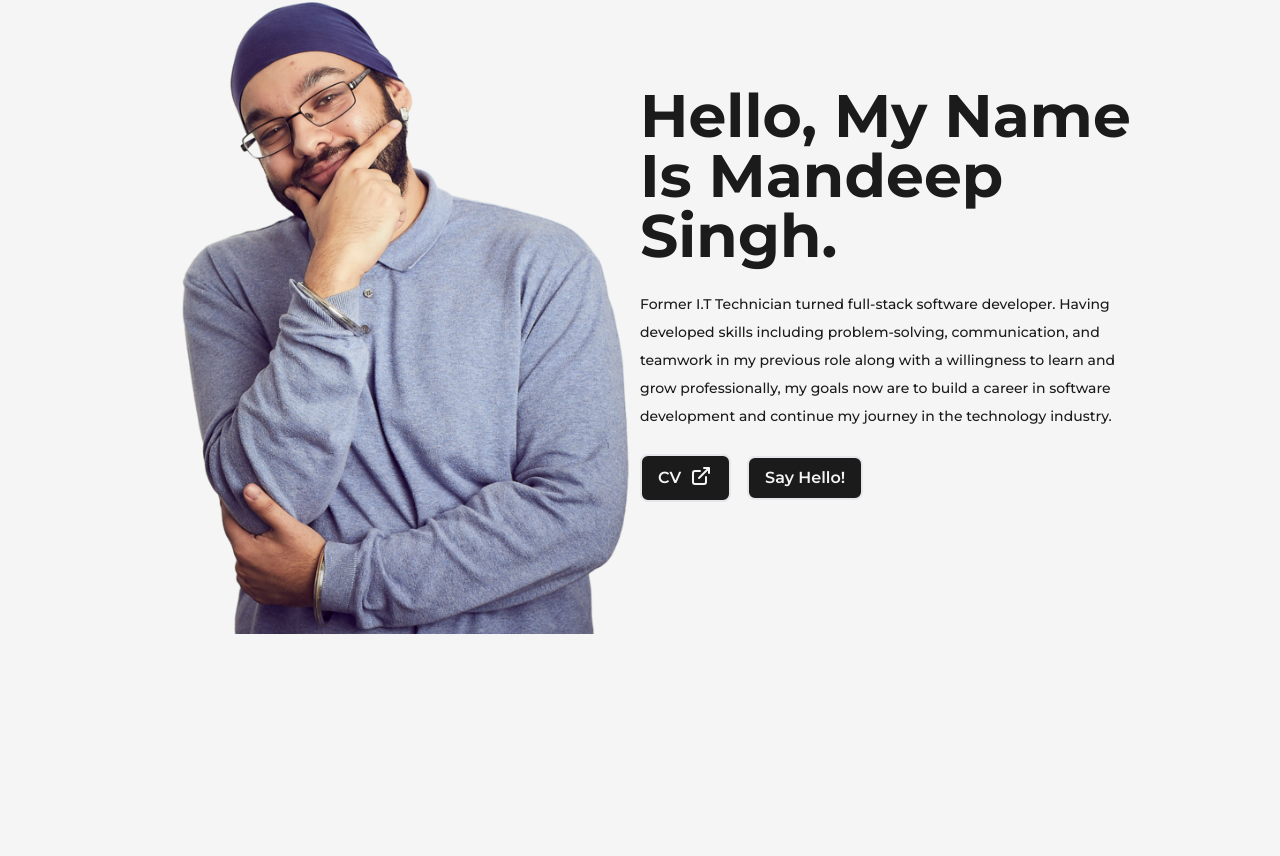
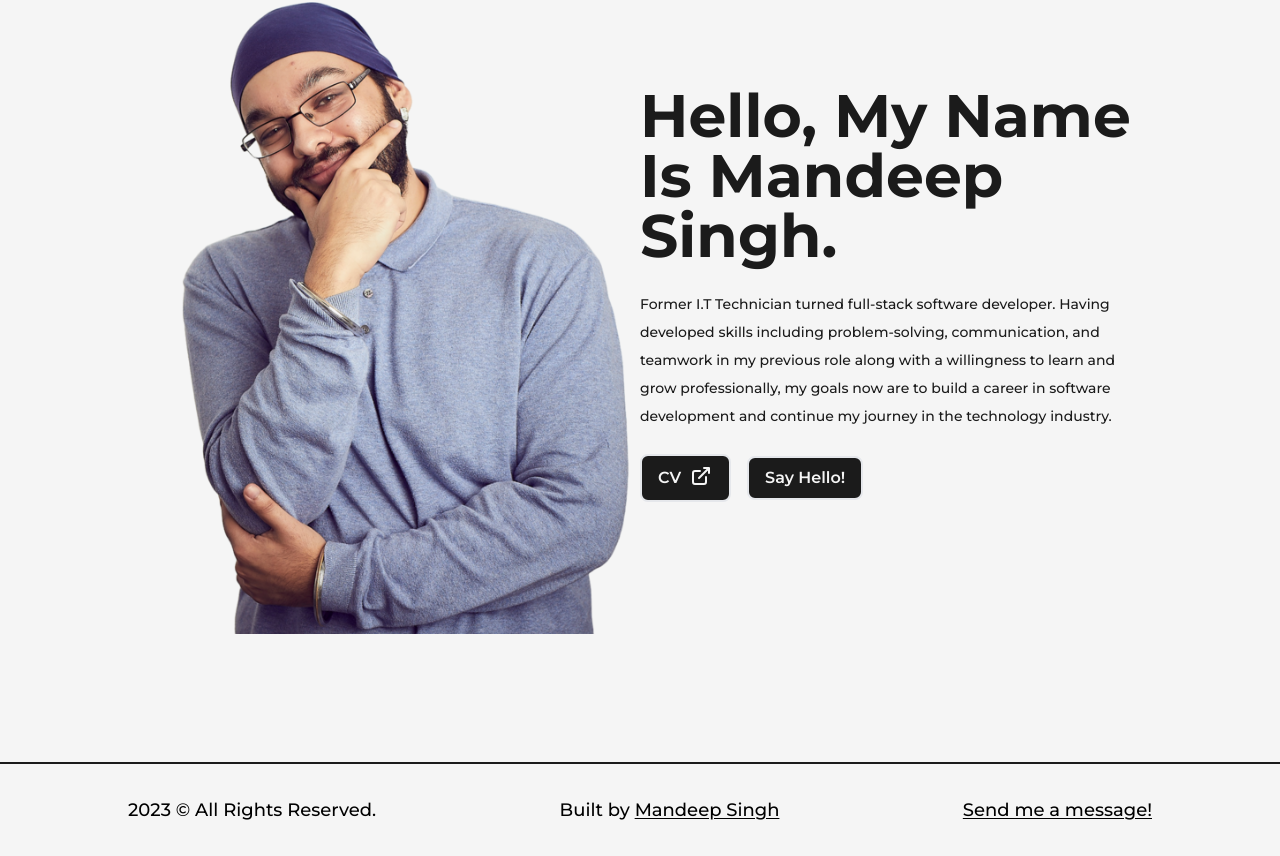
Before and after one commit to mandeep-s1ngh/portfolio-website, a Next.js app: page / in a window 1280 px wide. Shown: the part 142-998 px from the top of the page. Before the commit the page ends 904 px from the top, so only its background shows below. Built offline with nearby package versions, Linux system fonts and the light colour scheme.

Commit message:
add footer

```diff
--- a/app/layout.js
+++ b/app/layout.js
@@ -1,6 +1,7 @@
 import { Montserrat } from "next/font/google";
 import "./globals.css";
 import NavBar from "@/components/NavBar";
+import Footer from "@/components/Footer";
 
 const montserrat = Montserrat({
   subsets: ["latin"],
@@ -20,6 +21,7 @@ export default function RootLayout({ children }) {
       >
         <NavBar />
         {children}
+        <Footer />
       </body>
     </html>
   );
--- /dev/null
+++ b/components/Footer.js
@@ -0,0 +1,28 @@
+import React from "react";
+import Layout from "./Layout";
+import Link from "next/link";
+
+const Footer = () => {
+  return (
+    <footer className="w-full border-t-2 border-solid border-dark font-medium text-lg">
+      <Layout className="py-8 flex items-center justify-between">
+        <span>{new Date().getFullYear()} &copy; All Rights Reserved.</span>
+        <div className="flex items-center">
+          Built by&nbsp;
+          <Link href="/about" className="underline underline-offset-2">
+            Mandeep Singh
+          </Link>
+        </div>
+        <Link
+          href="mailto:mandeep_singh1993@live.co.uk"
+          target={"_blank"}
+          className="underline underline-offset-2"
+        >
+          Send me a message!
+        </Link>
+      </Layout>
+    </footer>
+  );
+};
+
+export default Footer;
```
